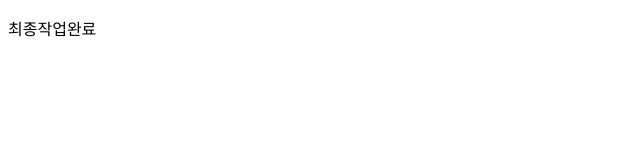
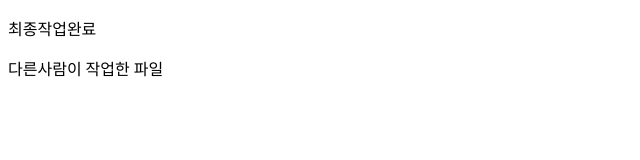
Before and after one commit to tbt2007/project_508, a plain HTML site: page index.html in a window 1280 px wide. Shown: the whole page, without its empty margins (0-640 px from the left). Drawn offline with Linux system fonts and the light colour scheme.

Commit message:
다른사람이 수정한파일

```diff
--- a/index.html
+++ b/index.html
@@ -7,5 +7,6 @@
 </head>
 <body>
     <p>최종작업완료</p>
+    <p>다른사람이 작업한 파일</p>
 </body>
 </html>
```
